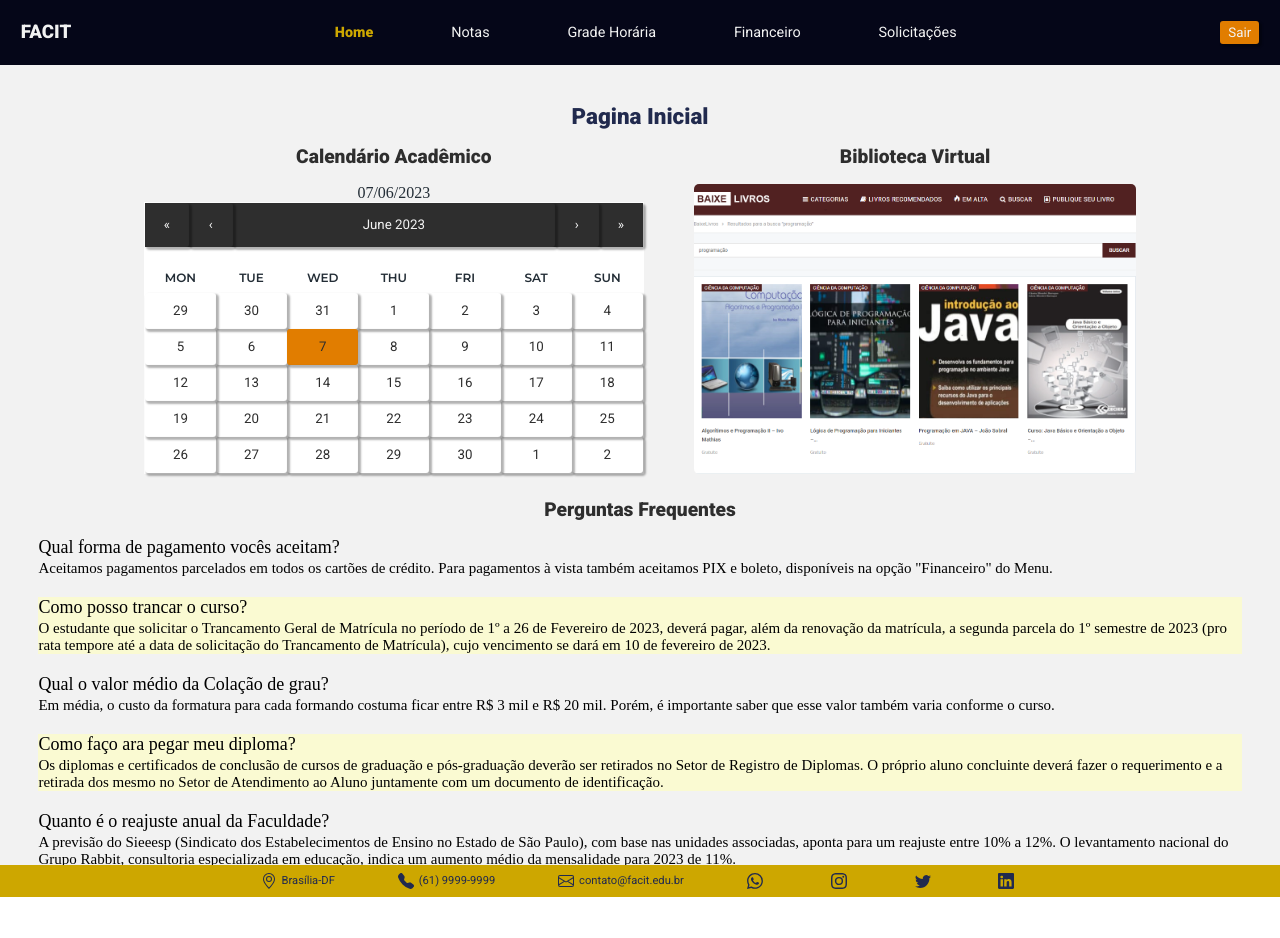
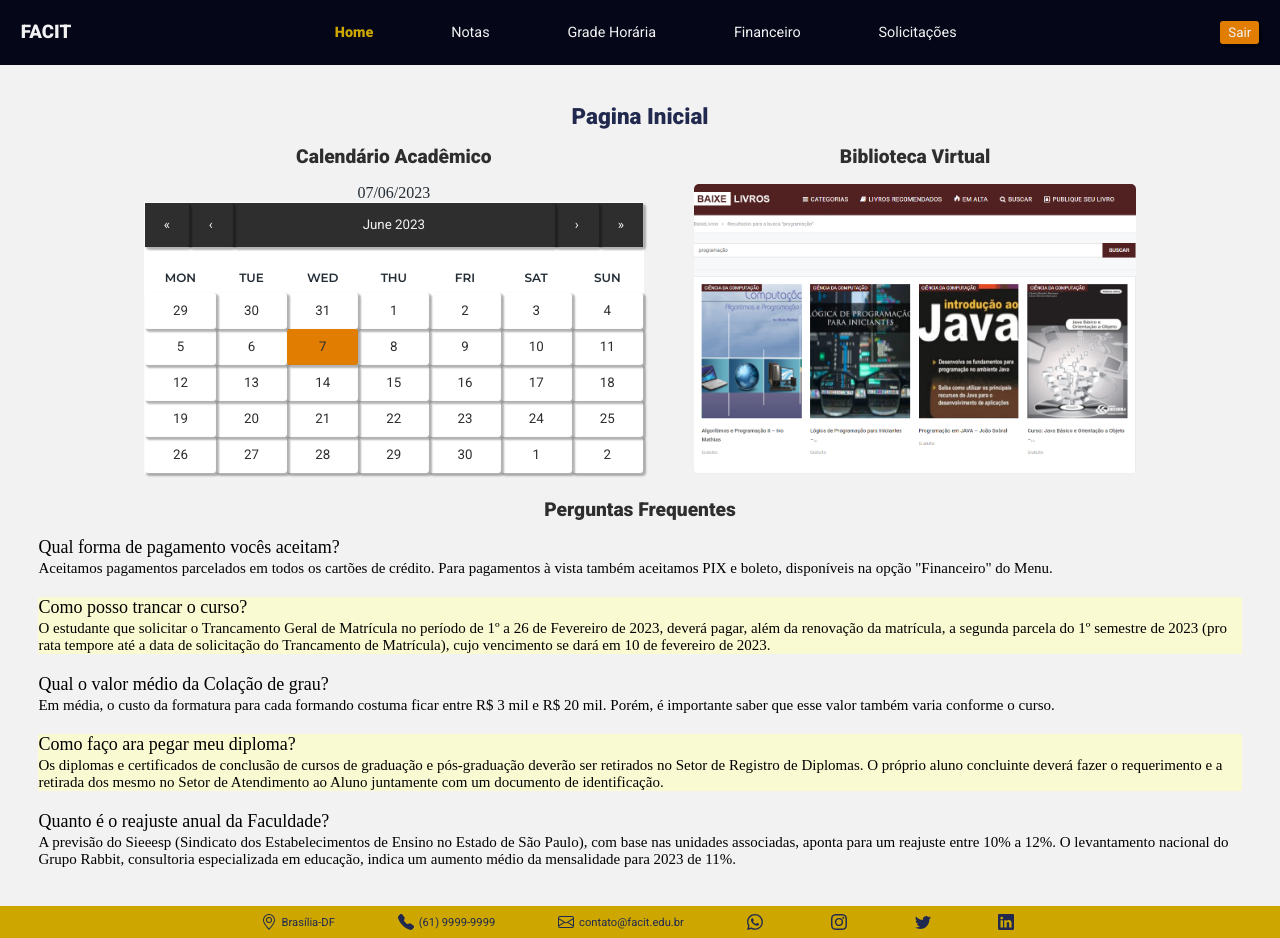
Before and after one commit to Sasaestudo/projetoADS, a React (Vite) app in the folder projetoFront/: page /home in a window 1280 px wide. Before the commit the page ends 897 px from the top, so only its background shows below. Built offline with nearby package versions, Linux system fonts and the light colour scheme.

Commit message:
correcao

```diff
--- a/projetoFront/src/pages/css/home.css
+++ b/projetoFront/src/pages/css/home.css
@@ -1,11 +1,3 @@
-.ContainerSection{
-  height: 100vh;
-}
-.ContainerHome{
-  margin: 0px;
-  border: 0px;
-  padding: 0px;
-}
 .bloco1{
   display: flex;
   gap: 50px;
```
